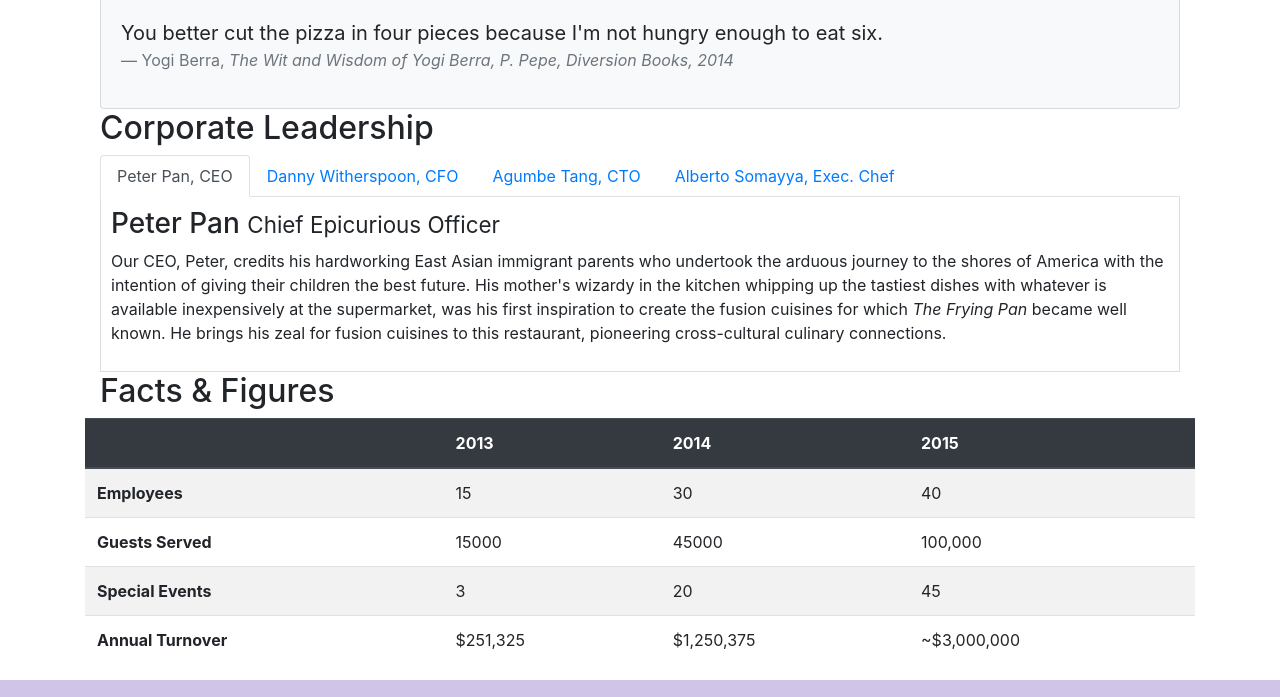
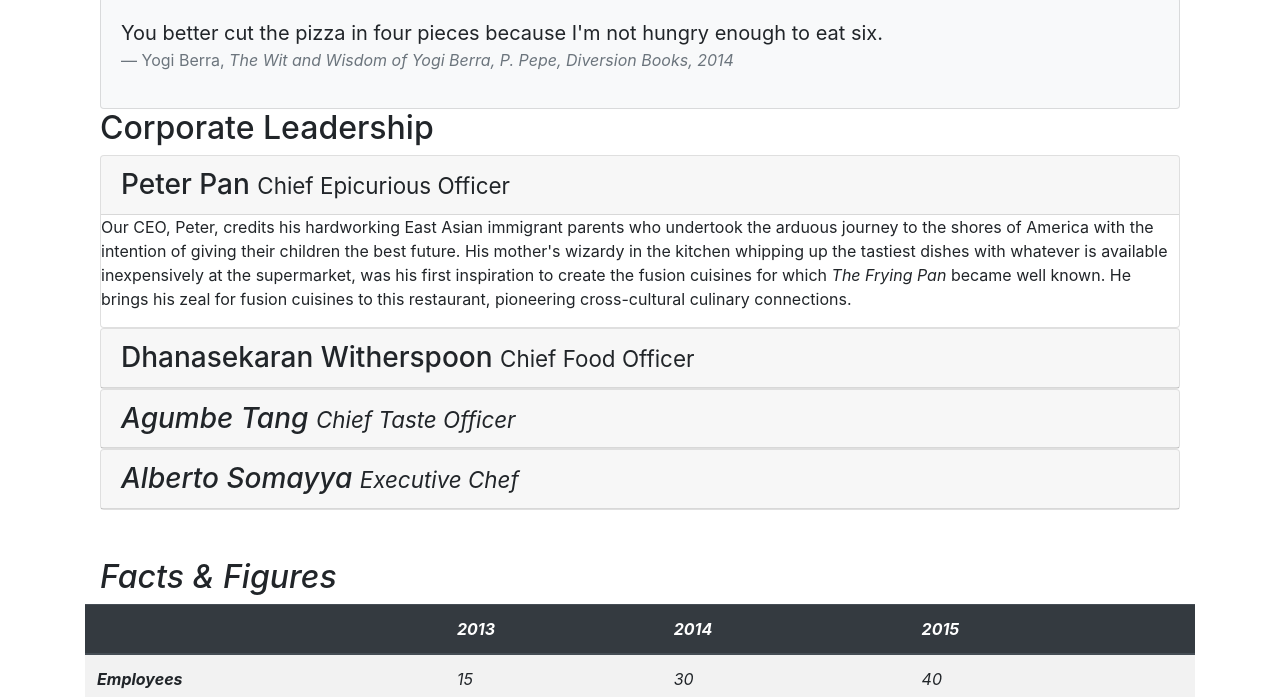
Before and after one commit to HarshaReddyVardhan/Bootstrap-assignment-1, a website: page conFusion/aboutus.html in a window 1280 px wide. Shown: the part 762-1459 px from the top of the page. Drawn offline with nearby package versions, Linux system fonts and the light colour scheme.

Commit message:
accordions added

```diff
--- a/conFusion/aboutus.html
+++ b/conFusion/aboutus.html
@@ -9,10 +9,10 @@
   <link rel="stylesheet" href="node_modules/bootstrap/dist/css/bootstrap.min.css">
   <link rel="stylesheet" href="node_modules/font-awesome/css/font-awesome.min.css">
   <link rel="stylesheet" href="node_modules/bootstrap-social/bootstrap-social.css">
+  <link rel="stylesheet" href="/css/style.css">
   <!-- <link rel="stylesheet" href="https://maxcdn.bootstrapcdn.com/bootstrap/4.0.0/css/bootstrap.min.css"
   integrity="sha384-Gn5384xqQ1aoWXA+058RXPxPg6fy4IWvTNh0E263XmFcJlSAwiGgFAW/dAiS6JXm"
   crossorigin="anonymous"> -->
-  <link rel="stylesheet" href="/css/style.css">
 
   <style >
   .row-header{margin: 0px auto;padding: 0px;}
@@ -126,45 +126,64 @@
         <div class="row row-content">
             <div class="col">
                 <h2>Corporate Leadership</h2>
-                <ul class="nav nav-tabs">
-                    <li class="nav-item">
-                      <a class="nav-link active" href="#peter"
-                        role="tab" data-toggle="tab">Peter Pan, CEO</a>
-                    </li>
-                    <li class="nav-item">
-                      <a class="nav-link" href="#danny" role="tab"
-                        data-toggle="tab">Danny Witherspoon, CFO</a>
-                    </li>
-                    <li class="nav-item">
-                      <a class="nav-link" href="#Agumbe"role="tab"
-                        data-toggle="tab">Agumbe Tang, CTO</a>
-                    </li>
-                    <li class="nav-item">
-                      <a class="nav-link" href="#alberto" role="tab"
-                        data-toggle="tab">Alberto Somayya, Exec. Chef</a>
-                    </li>
-                </ul>
-                <div class="tab-content">
-                  <div class="tab-pane fade show active" role="tabpanel" id="peter">
-                    <h3>Peter Pan <small>Chief Epicurious Officer</small></h3>
-                    <p class="d-none d-sm-block">Our CEO, Peter, credits his hardworking East Asian immigrant parents who undertook the arduous journey to the shores of America with the intention of giving their children the best future. His mother's wizardy in the kitchen whipping up the tastiest dishes with whatever is available inexpensively at the supermarket, was his first inspiration to create the fusion cuisines for which <em>The Frying Pan</em> became well known. He brings his zeal for fusion cuisines to this restaurant, pioneering cross-cultural culinary connections.</p>
+
+                <div id="accordion">
+                  <div class="card">
+                    <div class="card-header" role="tab" id="peterhead">
+                      <h3 class="mb-0">
+                        <a data-toggle="collapse" data-target='#peter' >
+                          Peter Pan <small>Chief Epicurious Officer</small></h3>
+                        </a>
+                    </div>
+                    <div class="collapse show" id="peter" data-parent='#accordion'>
+                      <p class="d-none d-sm-block">Our CEO, Peter, credits his hardworking East Asian immigrant parents who undertook the arduous journey to the shores of America with the intention of giving their children the best future. His mother's wizardy in the kitchen whipping up the tastiest dishes with whatever is available inexpensively at the supermarket, was his first inspiration to create the fusion cuisines for which <em>The Frying Pan</em> became well known. He brings his zeal for fusion cuisines to this restaurant, pioneering cross-cultural culinary connections.</p>
+                    </div>
                   </div>
-                  <div class="tab-pane fade" id='danny' role="tabpanel">
-                    <h3>Dhanasekaran Witherspoon <small>Chief Food Officer</small></h3>
-                    <p class="d-none d-sm-block">Our CFO, Danny, as he is affectionately referred to by his colleagues, comes from a long established family tradition in farming and produce. His experiences growing up on a farm in the Australian outback gave him great appreciation for varieties of food sources. As he puts it in his own words, <em>Everything that runs, wins, and everything that stays, pays!</em></p>
+                  <div class="card">
+                    <div class="card-header" role="tab" id="dannyhead">
+                      <h3 class="mb-0">
+                        <a class="collapsed" data-toggle="collapse" data-target="#danny">
+                          Dhanasekaran Witherspoon <small>Chief Food Officer</small>
+                        </a>
+                      </h3>
+                    </div>
+                    <div class="collapse" id="danny" data-parent="#accordion">
+                      <div class="card-body">
+                        <p class="d-none d-sm-block">Our CFO, Danny, as he is affectionately referred to by his colleagues, comes from a long established family tradition in farming and produce. His experiences growing up on a farm in the Australian outback gave him great appreciation for varieties of food sources. As he puts it in his own words, <em>Everything that runs, wins, and everything that stays, pays!</em</p>
+                      </div>
+                    </div>
                   </div>
-
-                  <div class="tab-pane fade" id='Agumbe' role="tabpanel">
-                    <h3>Agumbe Tang <small>Chief Taste Officer</small></h3>
-                    <p class="d-none d-sm-block">Blessed with the most discerning gustatory sense, Agumbe, our CTO, personally ensures that every dish that we serve meets his exacting tastes. Our chefs dread the tongue lashing that ensues if their dish does not meet his exacting standards. He lives by his motto, <em>You click only if you survive my lick.</em></p>
+                  <div class="card">
+                    <div class="card-header" role="tab" id="agumbehead">
+                      <h3 class="mb-0">
+                        <a class="collapsed" data-toggle="collapse" data-target="#agumbe">
+                          Agumbe Tang <small>Chief Taste Officer</small>
+                        </a>
+                      </h3>
+                    </div>
+                    <div class="collapse" id="agumbe" data-parent="#accordion">
+                      <div class="card-body">
+                        <p class="d-none d-sm-block">Blessed with the most discerning gustatory sense, Agumbe, our CTO, personally ensures that every dish that we serve meets his exacting tastes. Our chefs dread the tongue lashing that ensues if their dish does not meet his exacting standards. He lives by his motto, <em>You click only if you survive my lick.</em></p>
+                      </div>
+                    </div>
                   </div>
-                  <div class="tab-pane fade" id='alberto' role="tabpanel">
-                    <h3>Alberto Somayya <small>Executive Chef</small></h3>
-                    <p class="d-none d-sm-block">Award winning three-star Michelin chef with wide International experience having worked closely with whos-who in the culinary world, he specializes in creating mouthwatering Indo-Italian fusion experiences. He says, <em>Put together the cuisines from the two craziest cultures, and you get a winning hit! Amma Mia!</em></p>
+                  <div class="card">
+                    <div class="card-header" role="tab" id="albertohead">
+                      <h3 class="mb-0">
+                        <a class="collapsed" data-toggle="collapse" data-target="#alberto">
+                          Alberto Somayya <small>Executive Chef</small>
+                        </a>
+                      </h3>
+                    </div>
+                    <div class="collapse" id="alberto" data-parent="#accordion">
+                      <div class="card-body">
+                        <p class="d-none d-sm-block">Award winning three-star Michelin chef with wide International experience having worked closely with whos-who in the culinary world, he specializes in creating mouthwatering Indo-Italian fusion experiences. He says, <em>Put together the cuisines from the two craziest cultures, and you get a winning hit! Amma Mia!</em></p>
+                      </div>
+                    </div>
                   </div>
                 </div>
             </div>
-       </div>
+       </div><br><br>
        <div class="row row-content">
            <div class="col-12 col-sm-9">
                <h2>Facts &amp; Figures</h2>
```
Also changed, not shown: conFusion/index.html (+1 -1 lines).
